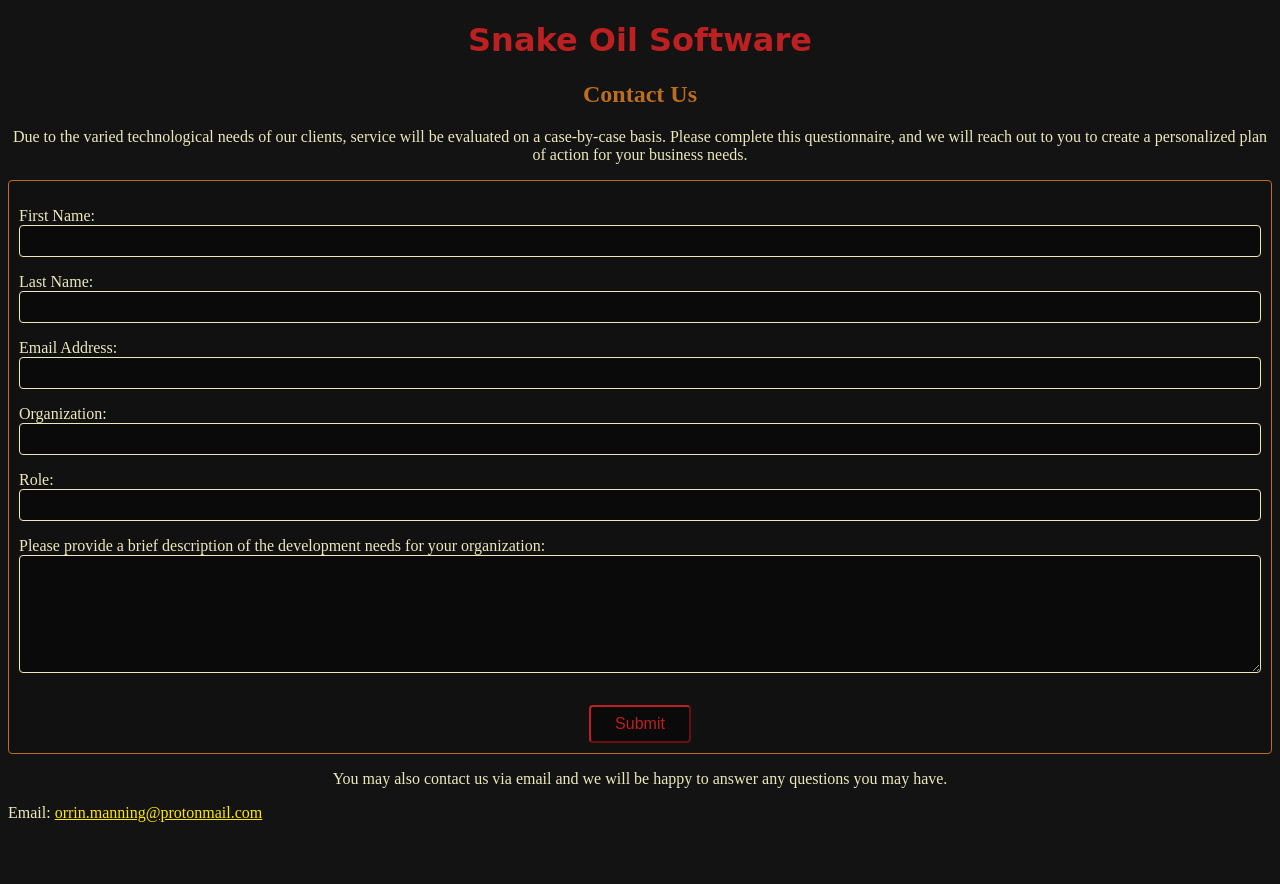
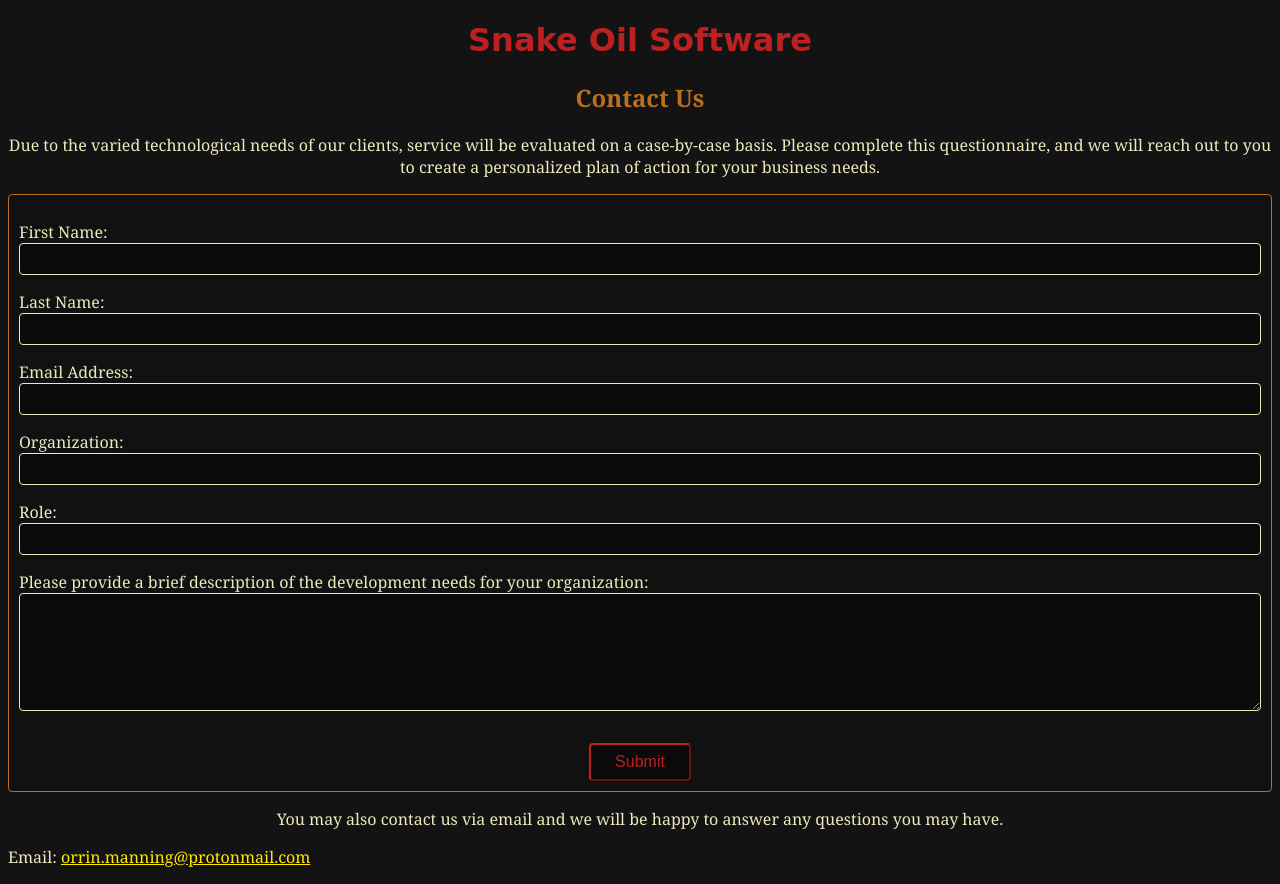
Before and after one commit to Orrin-Manning/snakeoilsoftware.com-old, a PHP site: page /contact in a window 1280 px wide. Before the commit the page ends 822 px from the top, so only its background shows below. Run offline with PHP 8.4, Linux system fonts and the light colour scheme; some web fonts are replaced.

Commit message:
Introduce serif class for styling with Georgia font-family

```diff
--- a/contact/index.html
+++ b/contact/index.html
@@ -11,9 +11,9 @@
 <body>
   <h1 class="site-header">Snake Oil Software</h1>
   <main>
-    <h2 class="contact-header">Contact Us</h2>
+    <h2 class="contact-header serif">Contact Us</h2>
     <section>
-      <p class="contact-dialogue">
+      <p class="contact-dialogue serif">
         Due to the varied technological needs of our clients, service will be
         evaluated on a case-by-case basis. Please complete this questionnaire,
         and we will reach out to you to create a personalized plan of action for
@@ -22,27 +22,27 @@
       <form class="contact-form" id="contact-form">
         <ul class="contact-form-fields">
           <li class="contact-form-item">
-            <label for="first-name">First Name:</label>
+            <label class="serif" for="first-name">First Name:</label>
             <input type="text" name="first-name" id="first-name" class="contact-form-input" form="contact-form">
           </li>
           <li class="contact-form-item">
-            <label for="last-name">Last Name:</label>
+            <label class="serif" for="last-name">Last Name:</label>
             <input type="text" name="last-name" id="last-name" class="contact-form-input" form="contact-form">
           </li>
           <li class="contact-form-item">
-            <label for="email">Email Address:</label>
+            <label class="serif" for="email">Email Address:</label>
             <input type="text" name="email" id="email" class="contact-form-input" form="contact-form">
           </li>
           <li class="contact-form-item">
-            <label for="organization">Organization:</label>
+            <label class="serif" for="organization">Organization:</label>
             <input type="text" name="organization" id="organization" class="contact-form-input" form="contact-form">
           </li>
           <li class="contact-form-item">
-            <label for="role">Role:</label>
+            <label class="serif" for="role">Role:</label>
             <input type="text" name="role" id="role" class="contact-form-input" form="contact-form">
           </li>
           <li class="contact-form-item">
-            <label for="description">
+            <label class="serif" for="description">
               Please provide a brief description of the development needs for your organization:
             </label>
             <textarea id="description" class="contact-form-input big-input" type="text" name="description" form="contact-form"></textarea>
@@ -53,10 +53,10 @@
     </section>
 
     <section>
-      <p class="contact-dialogue">
+      <p class="contact-dialogue serif">
         You may also contact us via email and we will be happy to answer any questions you may have.
       </p>
-      <p>
+      <p class="serif">
         Email:
         <a href="mailto:orrin.manning@protonmail.com">
           orrin.manning@protonmail.com
--- a/styles.css
+++ b/styles.css
@@ -4,6 +4,10 @@ body {
 
 p, label {
   color: #ede9bd;
+}
+
+.serif {
+  font-family: "Georgia", serif;
 }
 
 a:link, a:visited {
```
